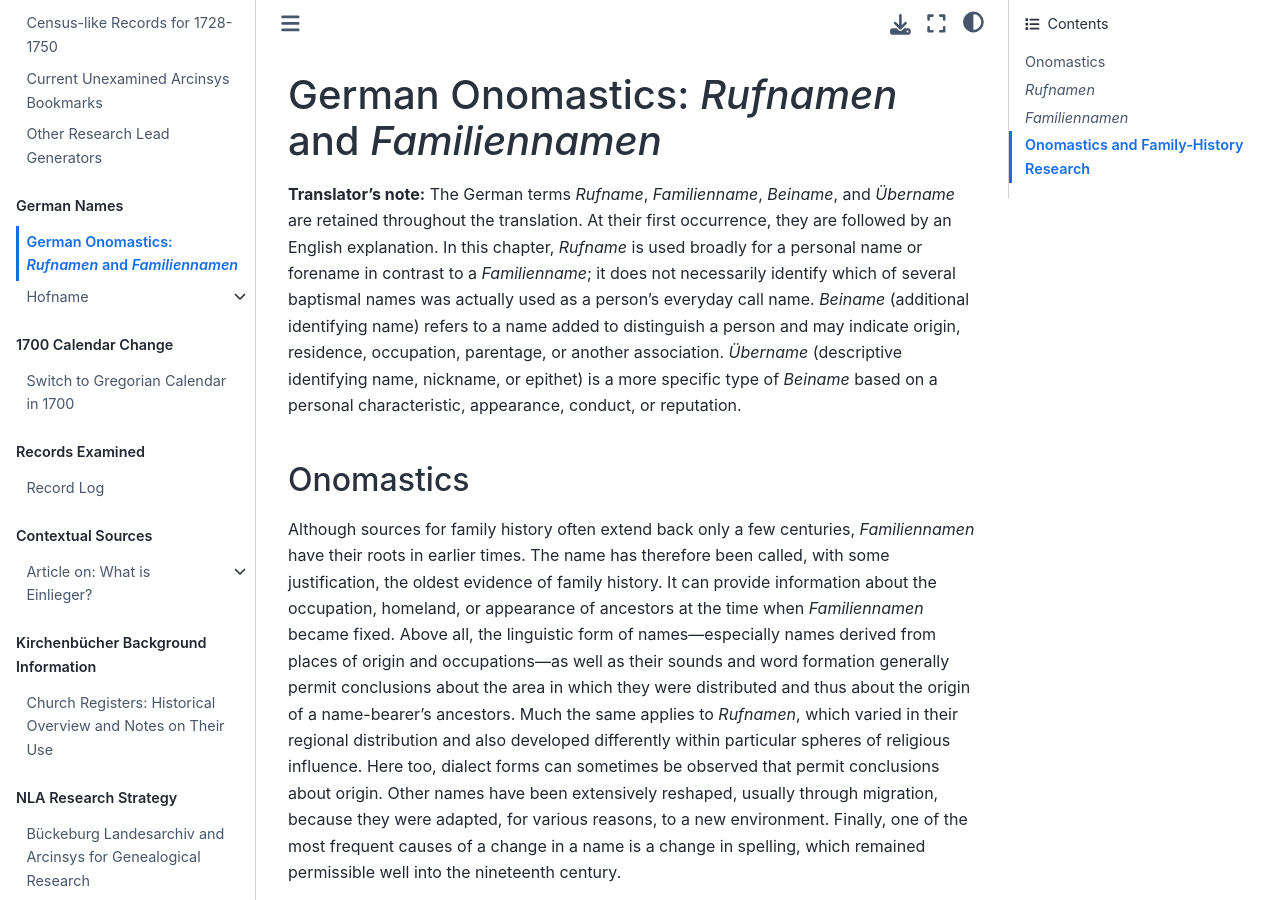
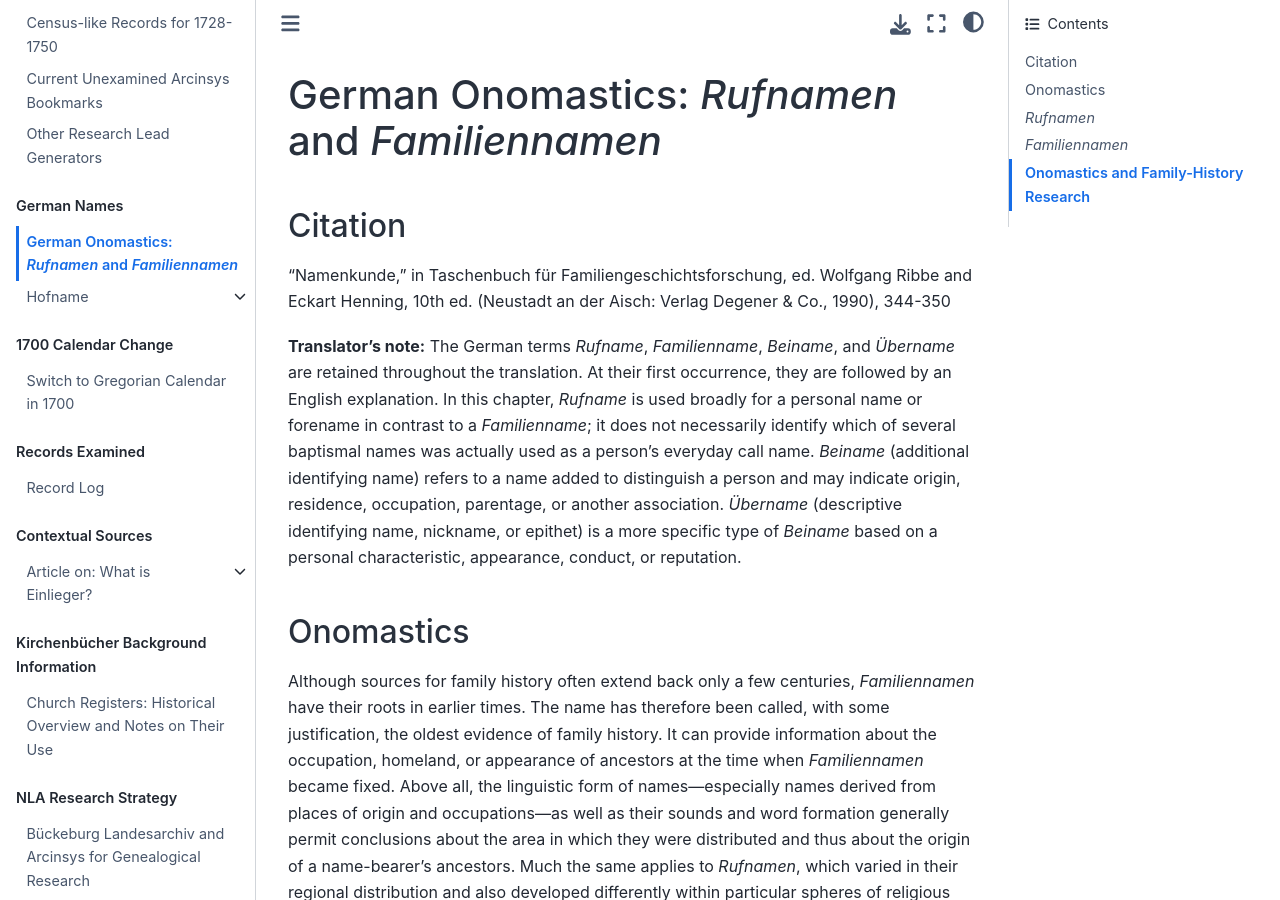
Before and after one commit to kurt-krueckeberg/sphinx-research, a Jupyter Book: the page built from names/Namenkunde.md, in a window 1280 px wide and 900 px high. Built offline with Jupyter Book 1.0.4 settings and Sphinx 7.4.7 and the Sphinx Book theme 1.1.4, drawn with Linux system fonts in a browser that asks for light colours.

Commit message:
Update files

```diff
--- a/names/Namenkunde.md
+++ b/names/Namenkunde.md
@@ -1,4 +1,10 @@
 # German Onomastics: *Rufnamen* and *Familiennamen*
+
+## Citation
+
+“Namenkunde,” in Taschenbuch für Familiengeschichtsforschung, ed. Wolfgang
+Ribbe and Eckart Henning, 10th ed. (Neustadt an der Aisch: Verlag Degener &
+Co., 1990), 344-350
 
 **Translator’s note:** The German terms *Rufname*, *Familienname*,
 *Beiname*, and *Übername* are retained throughout the translation. At
```
